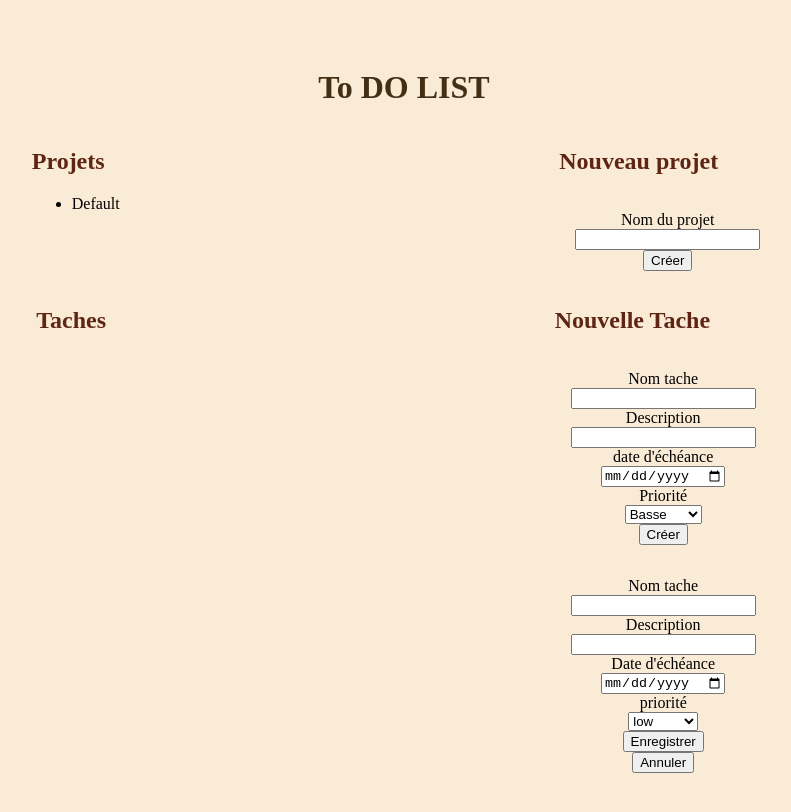
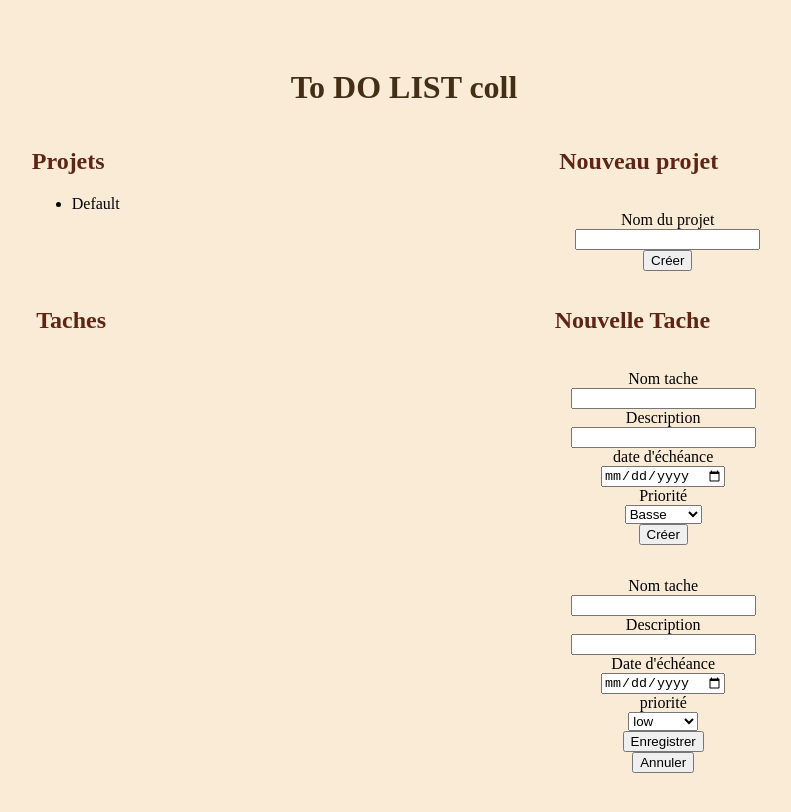
Before and after one commit to meriem123-dev/TP-devops, a website built with Vite: page index.html in a window 1280 px wide. Shown: the whole page, without its empty margins (236-1027 px from the left). Built offline with nearby package versions, Linux system fonts and the light colour scheme.

Commit message:
modif collegue corrigee

```diff
--- a/index.html
+++ b/index.html
@@ -9,7 +9,7 @@
 </head>
 
 <body>
-  <h1>To DO LIST</h1>
+  <h1>To DO LIST coll</h1>
 
   <div class="prjts">
 
```
